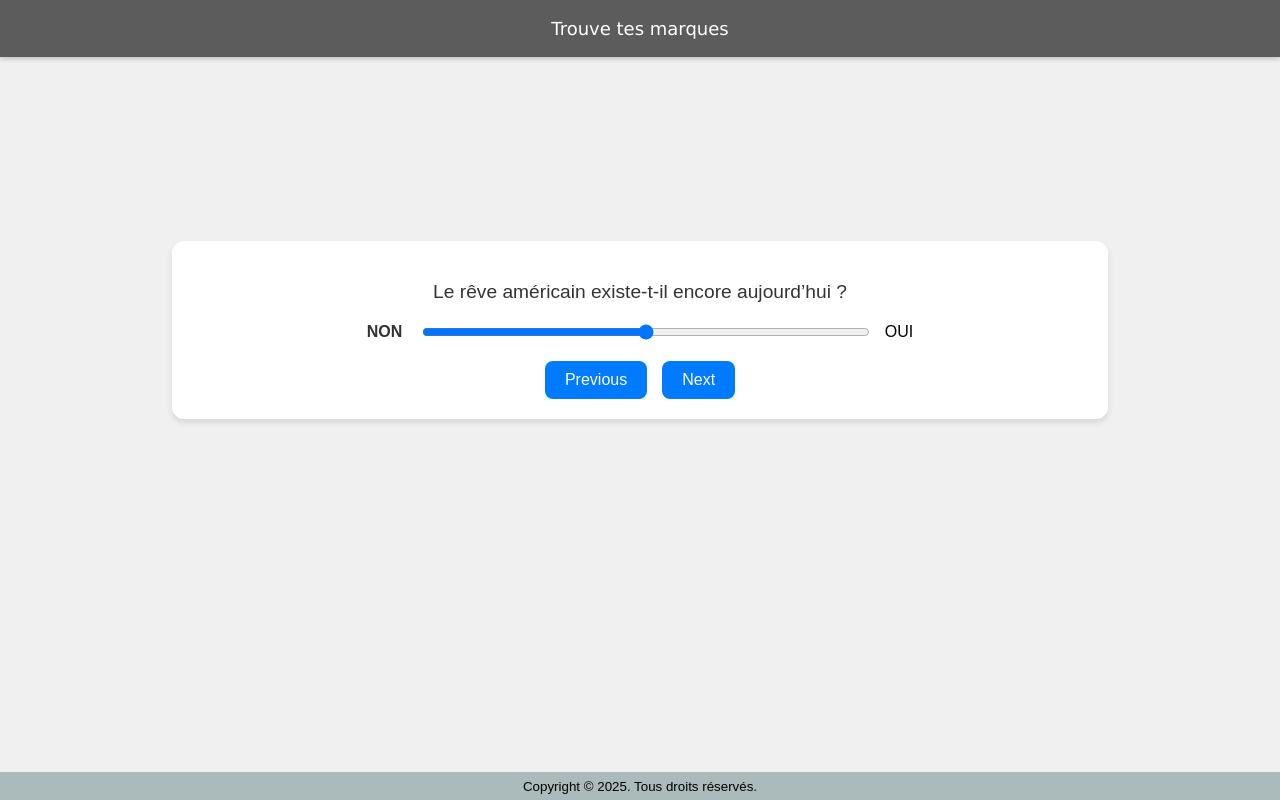
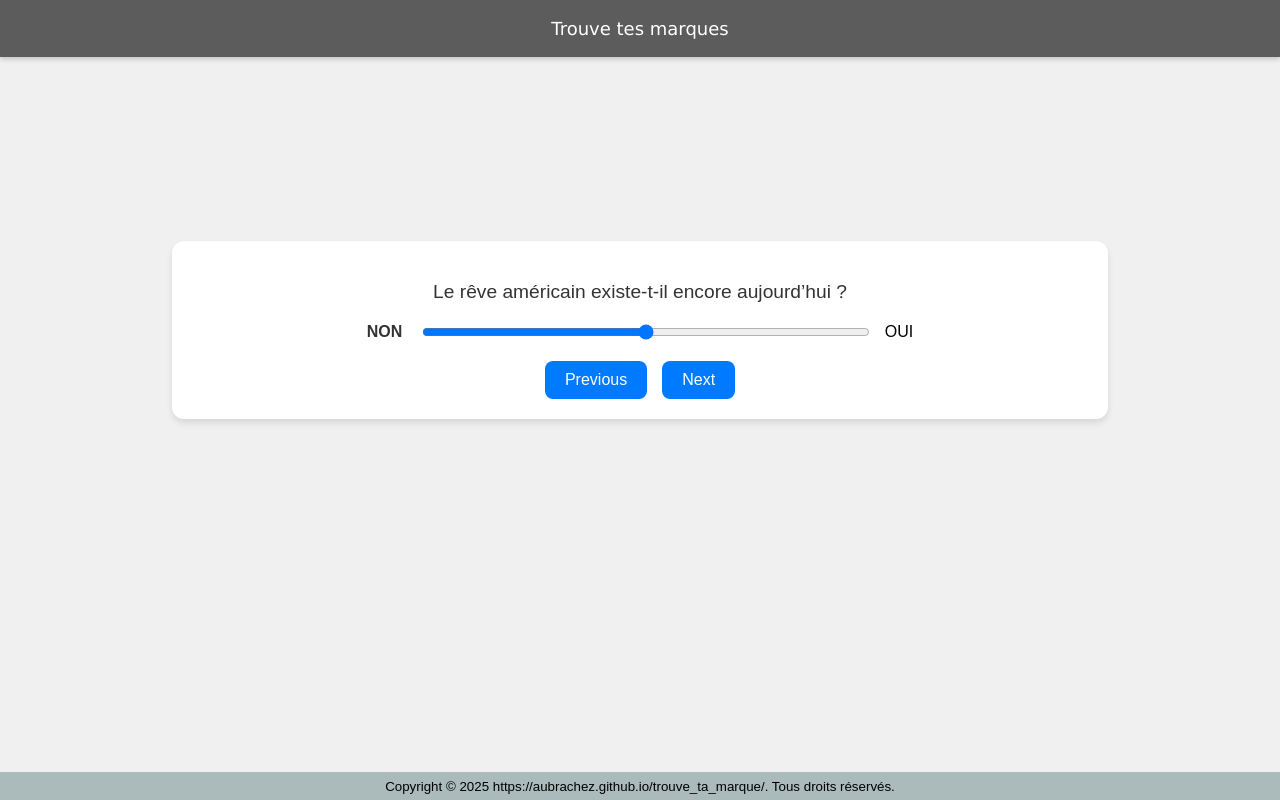
Before and after one commit to Aubrachez/trouve_ta_marque, a plain HTML site: page index.html in a window 1280 px wide. Drawn offline with Linux system fonts and the light colour scheme.

Commit message:
Update index.html

```diff
--- a/index.html
+++ b/index.html
@@ -30,5 +30,5 @@
 
 </html>
 <footer>
-    <small>Copyright © 2025. Tous droits réservés.</small>
+    <small>Copyright © 2025 https://aubrachez.github.io/trouve_ta_marque/. Tous droits réservés.</small>
 </footer>
```
